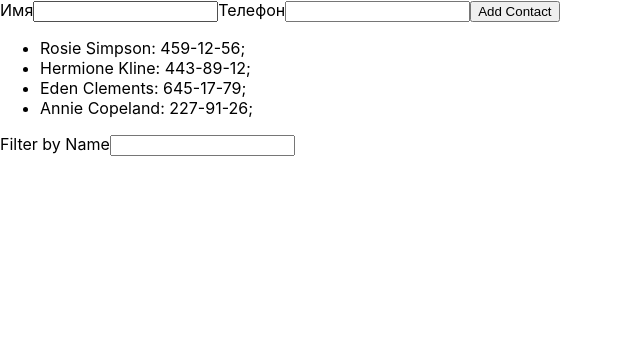
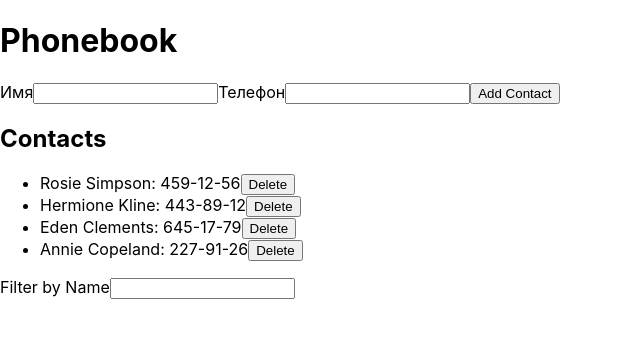
Before and after one commit to DmitryDr-dev/goit-react-hw-02-phonebook, a React (Create React App) app: page / in a window 1280 px wide. Shown: the top 338 px of the page, without its empty margins (0-640 px from the left). Built offline with nearby package versions, Linux system fonts and the light colour scheme.

Commit message:
Add contact delete function

```diff
--- a/src/App.js
+++ b/src/App.js
@@ -3,6 +3,7 @@ import { Component } from 'react';
 import AddContactForm from './components/AddContactForm/AddContactForm';
 import ContactList from './components/ContactList/ContactList';
 import Filter from './components/Filter/Filter';
+import Section from './components/Section/Section';
 
 class App extends Component {
   constructor() {
@@ -22,10 +23,32 @@ class App extends Component {
   }
 
   // method to process data sent on form submission
-  formSubmitHandler = state => {
+  formSubmitHandler = newContact => {
+    this.setState(prevState => {
+      const normalizedName = newContact.name.toLowerCase();
+
+      if (
+        prevState.contacts.find(
+          contact => contact.name.toLowerCase() === normalizedName,
+        )
+      ) {
+        alert(`${newContact.name} already exists!`);
+        return;
+      }
+
+      return {
+        contacts: [...prevState.contacts, newContact],
+      };
+    });
+  };
+
+  //
+  onDeleteContact = contactId => {
     this.setState(prevState => {
       return {
-        contacts: [...prevState.contacts, state],
+        contacts: prevState.contacts.filter(
+          contact => contact.id !== contactId,
+        ),
       };
     });
   };
@@ -37,6 +60,7 @@ class App extends Component {
     });
   };
 
+  //
   getFilteredContacts = () => {
     const { contacts, filter } = this.state;
     const normalizedFilter = filter.toLowerCase();
@@ -53,9 +77,15 @@ class App extends Component {
 
     return (
       <div>
+        <h1>Phonebook</h1>
         <AddContactForm onSubmit={formSubmitHandler} />
-        <ContactList contacts={getFilteredContacts()} />
-        <Filter value={filter} onChange={changeFilter} />
+        <Section title="Contacts">
+          <ContactList
+            contacts={getFilteredContacts()}
+            onDelete={this.onDeleteContact}
+          />
+          <Filter value={filter} onChange={changeFilter} />
+        </Section>
       </div>
     );
   }
--- a/src/components/AddContactForm/AddContactForm.jsx
+++ b/src/components/AddContactForm/AddContactForm.jsx
@@ -29,11 +29,11 @@ class AddContactForm extends Component {
   handleSubmit = e => {
     e.preventDefault();
 
-    const { setState, props, state } = this;
+    const { props, state } = this;
 
-    setState({ id: uuidv4() });
+    const newContact = { ...state, id: uuidv4() };
 
-    props.onSubmit(state);
+    props.onSubmit(newContact);
   };
 
   // method to clear state
--- a/src/components/ContactList/ContactList.jsx
+++ b/src/components/ContactList/ContactList.jsx
@@ -1,13 +1,18 @@
 import PropTypes from 'prop-types';
 import ContactListItem from './ContactListItem/ContactListItem';
 
-function ContactList({ contacts }) {
+function ContactList({ contacts, onDelete }) {
   return (
     <ul className="contacts">
       {contacts.map(({ id, name, number }) => {
         return (
           <li key={id} className="contacts__item">
-            <ContactListItem contactName={name} contactNumber={number} />;
+            <ContactListItem
+              contactName={name}
+              contactNumber={number}
+              id={id}
+              onDelete={onDelete}
+            />
           </li>
         );
       })}
--- a/src/components/ContactList/ContactListItem/ContactListItem.jsx
+++ b/src/components/ContactList/ContactListItem/ContactListItem.jsx
@@ -1,9 +1,12 @@
 import PropTypes from 'prop-types';
 
-function ContactListItem({ contactName, contactNumber }) {
+function ContactListItem({ id, contactName, contactNumber, onDelete }) {
   return (
     <span>
       {contactName}: {contactNumber}
+      <button type="button" onClick={() => onDelete(id)}>
+        Delete
+      </button>
     </span>
   );
 }
--- a/src/components/Filter/Filter.jsx
+++ b/src/components/Filter/Filter.jsx
@@ -1,11 +1,13 @@
 import PropTypes from 'prop-types';
+import { v4 as uuidv4 } from 'uuid';
+function Filter({ value, onChange }) {
+  const filterInputId = uuidv4();
 
-function Filter({ value, onChange }) {
   return (
-    <label>
-      Filter by Name
-      <input type="text" value={value} onChange={onChange} />
-    </label>
+    <div>
+      <label htmlFor={filterInputId}>Filter by Name</label>
+      <input type="text" value={value} onChange={onChange} id={filterInputId} />
+    </div>
   );
 }
 
--- /dev/null
+++ b/src/components/Section/Section.jsx
@@ -0,0 +1,10 @@
+function Section({ title, children }) {
+  return (
+    <section className="section">
+      {title && <h2>{title}</h2>}
+      {children}
+    </section>
+  );
+}
+
+export default Section;
```
